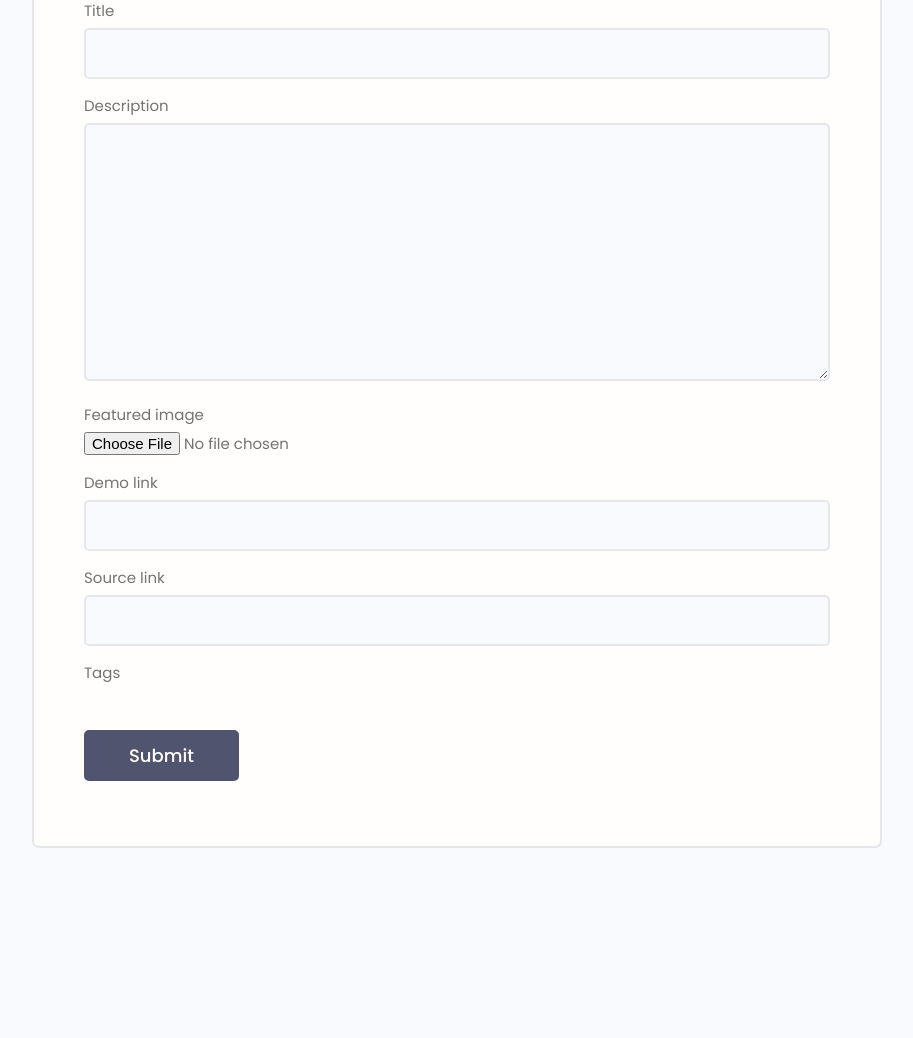
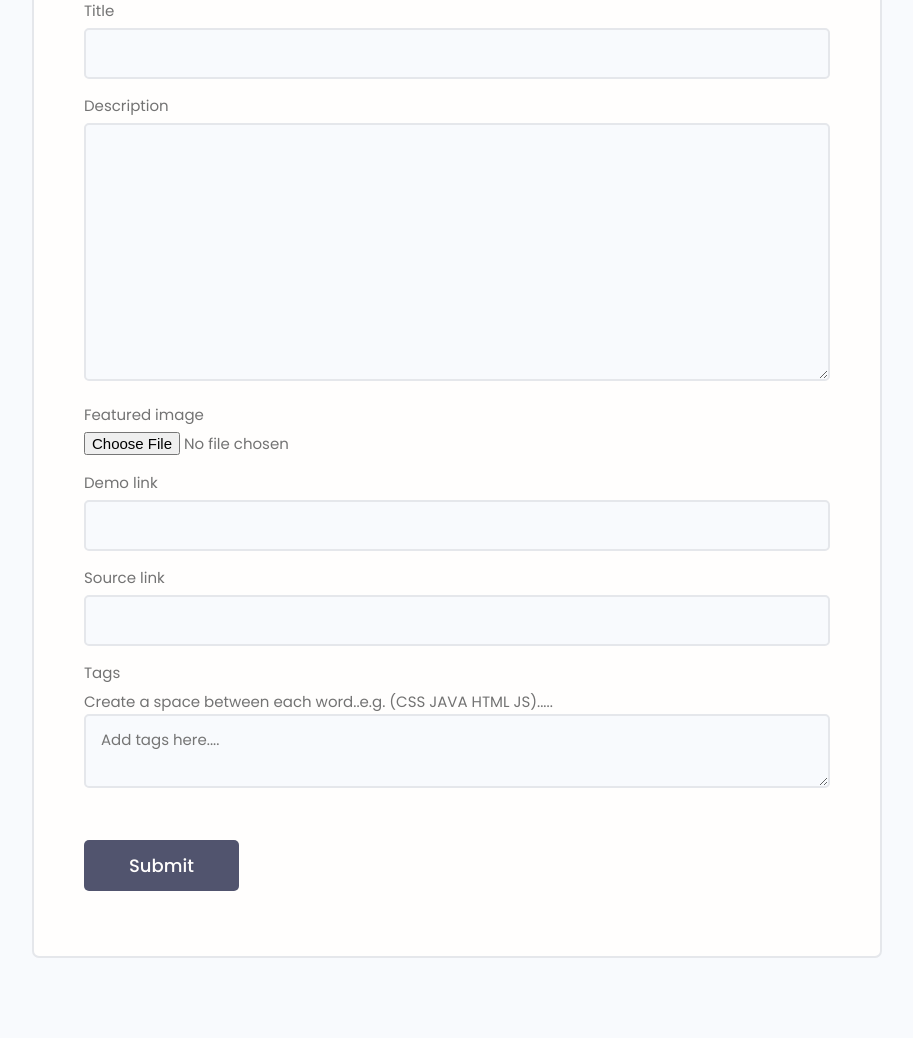
Before and after one commit to S13G/Carteras, a Django app: page /projects/create-project/ in a window 1280 px wide. Shown: the part 274-1312 px from the top of the page, without its empty margins (183-1096 px from the left). Before the commit the page ends 1122 px from the top, so only its background shows below. Run offline with Django 4.2, Linux system fonts and the light colour scheme; the visitor is signed in with stand-in values (Sample User, id 1); data that the repository does not hold is empty; some libraries are stand-ins or nearby versions.

Commit message:
bug fixes and cleanup done

```diff
--- a/projects/forms.py
+++ b/projects/forms.py
@@ -12,7 +12,7 @@ class ProjectForm(ModelForm):
     class Meta:
         model = Project
         fields = "__all__"
-        exclude = ["vote_ratio", "vote_total", "owner"]
+        exclude = ["vote_ratio", "vote_total", "owner", "tags"]
         widgets = {
             'tags': forms.CheckboxSelectMultiple(), # making the checkboxes better
         }
--- a/projects/models.py
+++ b/projects/models.py
@@ -8,7 +8,7 @@ from users.models import Profile
 # Create your models here.
 
 class Project(models.Model):
-    owner = models.ForeignKey(Profile, null=True, blank=True, on_delete=models.SET_NULL)
+    owner = models.ForeignKey(Profile, null=True, blank=True, on_delete=models.CASCADE)
     title = models.CharField(max_length=255)
     description = models.TextField(null=True, blank=True)
     featured_image = models.ImageField(null=True, blank=True, default="default.jpg")
@@ -25,6 +25,14 @@ class Project(models.Model):
 
     class Meta:
         ordering = ["-vote_ratio", "-vote_total", "title"]
+
+    @property
+    def image_url(self):
+        try:
+            url = self.featured_image.url
+        except:
+            url = ""
+        return url
 
     @property
     def reviewers(self):
--- a/projects/templates/projects/project-form.html
+++ b/projects/templates/projects/project-form.html
@@ -5,7 +5,7 @@
     <main class="formPage my-xl">
         <div class="content-box">
             <div class="formWrapper">
-                <a class="backButton" href="#"><i class="fas fa-backward"></i></a>
+                <a class="backButton" href="{% url 'account' %}"><i class="fas fa-backward"></i></a>
                 <br>
 
                 <form class="form" method="POST" enctype="multipart/form-data">
@@ -18,6 +18,11 @@
                             {{ field }}
                         </div>
                     {% endfor %}
+                    <div class="form__field">
+                        <label for="formInput#text">Tags</label>
+                        <small>Create a space between each word..e.g. (CSS JAVA HTML JS).....</small>
+                        <textarea class="input" placeholder="Add tags here...." name="newtags"></textarea>
+                    </div>
 
                     <input class="btn btn--sub btn--lg  my-md" type="submit" value="Submit" />
                 </form>
--- a/projects/templates/projects/projects.html
+++ b/projects/templates/projects/projects.html
@@ -30,7 +30,7 @@
                         <div class="column">
                             <div class="card project">
                                 <a href="{% url 'project' project.id %}" class="project">
-                                    <img class="project__thumbnail" src="{{ project.featured_image.url }}"
+                                    <img class="project__thumbnail" src="{{ project.image_url }}"
                                          alt="project thumbnail"/>
                                     <div class="card__body">
                                         <h3 class="project__title">{{ project.title }}</h3>
--- a/projects/views.py
+++ b/projects/views.py
@@ -2,7 +2,7 @@ from django.contrib import messages
 from django.contrib.auth.decorators import login_required
 from django.shortcuts import render, redirect
 from projects.forms import ProjectForm, ReviewForm
-from projects.models import Project
+from projects.models import Project, Tag
 from projects.utils import searchProjects, paginateProjects
 
 
@@ -49,11 +49,15 @@ def createProject(request):
     form = ProjectForm()
 
     if request.method == "POST":
+        new_tags = request.POST.get("newtags").replace(",", " ").split()
         form = ProjectForm(request.POST, request.FILES)
         if form.is_valid():
             project = form.save(commit=False)
             project.owner = profile
             project.save()
+            for tag in new_tags:
+                tag, created = Tag.objects.get_or_create(name=tag)
+                project.tags.add(tag)
             return redirect('account')
     context = {"form": form}
     return render(request, 'projects/project-form.html', context)
@@ -71,8 +75,13 @@ def updateProject(request, pk):
     form = ProjectForm(instance=project)
 
     if request.method == "POST":
+        # adding new tags to the project form using a textarea
+        new_tags = request.POST.get("newtags").replace(",", " ").split()
         form = ProjectForm(request.POST, request.FILES, instance=project)
-        form.save()
+        project = form.save()
+        for tag in new_tags:
+            tag, created = Tag.objects.get_or_create(name=tag)
+            project.tags.add(tag)
         return redirect('projects')
     context = {"form": form}
     return render(request, 'projects/project-form.html', context)
--- a/users/models.py
+++ b/users/models.py
@@ -27,6 +27,17 @@ class Profile(models.Model):
     def __str__(self):
         return str(self.user.username)
 
+    class Meta:
+        ordering = ["created"]
+
+    @property
+    def image_url(self):
+        try:
+            url = self.profile_image.url
+        except:
+            url = ""
+        return url
+
 
 class Skill(models.Model):
     owner = models.ForeignKey(Profile, on_delete=models.CASCADE, null=True, blank=True)
--- a/users/signals.py
+++ b/users/signals.py
@@ -48,5 +48,8 @@ def updateUser(sender, instance, created, **kwargs):
 # delete user account if profile is deleted
 @receiver(post_delete, sender=Profile)
 def deleteUser(sender, instance, **kwargs):
-    user = instance.user
-    user.delete()
+    try:
+        user = instance.user
+        user.delete()
+    except:
+        pass
--- a/users/templates/users/account.html
+++ b/users/templates/users/account.html
@@ -9,7 +9,7 @@
           <div class="card text-center">
             <div class="card__body dev">
               <a class="tag tag--pill tag--main settings__btn" href="{% url 'edit-account' %}"><i class="fa-regular fa-pen-to-square"></i> Edit</a>
-              <img class="avatar avatar--xl dev__avatar" src="{{ profile.profile_image.url }}" />
+              <img class="avatar avatar--xl dev__avatar" src="{{ profile.image_url }}" />
               <h2 class="dev__name">{{ profile.name }}</h2>
               <p class="dev__title">{{ profile.short_intro }}</p>
               <p class="dev__location">{{ profile.location }}</p>
@@ -78,7 +78,7 @@
               {% for project in projects %}
                   <tr>
                       <td class="settings__thumbnail">
-                        <a href="{% url 'project' project.id %}"><img src="{{ project.featured_image.url }}" alt="Project Thumbnail" /></a>
+                        <a href="{% url 'project' project.id %}"><img src="{{ project.image_url }}" alt="Project Thumbnail" /></a>
                       </td>
                       <td class="settings__tableInfo">
                         <a href="{% url 'project' project.id %}">{{ project.title }}</a>
--- a/users/templates/users/message.html
+++ b/users/templates/users/message.html
@@ -7,7 +7,11 @@
       <div class="message">
         <a class="backButton" href="{% url 'inbox' %}"><i class="fas fa-backward"></i></a>
         <h2 class="message__subject">{{ message.subject }}</h2>
-          <a href="" class="message__author">{{ message.name }}</a>
+          {% if message.sender %}
+            <a href="{% url 'user-profile' message.sender.id %}" class="message__author">{{ message.name }}</a>
+          {% else %}
+              <p class="message__author">{{ message.name }}</p>
+          {% endif %}
           <p class="message__date">{{ message.created }}</p>
           <div class="message__body">{{ message.body|linebreaksbr }}</div>
       </div>
--- a/users/templates/users/profiles.html
+++ b/users/templates/users/profiles.html
@@ -32,7 +32,7 @@
                 <div class="dev">
                   <a href="{% url 'user-profile' profile.id %}" class="card__body">
                     <div class="dev__profile">
-                      <img class="avatar avatar--md" src="{{ profile.profile_image.url }}" alt="image" />
+                      <img class="avatar avatar--md" src="{{ profile.image_url }}" alt="image" />
                       <div class="dev__meta">
                         <h3>{{ profile.name }}</h3>
                         <h5>{{ profile.short_intro|slice:"60" }}</h5>
--- a/users/templates/users/user-profile.html
+++ b/users/templates/users/user-profile.html
@@ -8,7 +8,7 @@
         <div class="column column--1of3">
           <div class="card text-center">
             <div class="card__body dev">
-              <img class="avatar avatar--xl" src="{{ profile.profile_image.url }}" />
+              <img class="avatar avatar--xl" src="{{ profile.image_url }}" />
               <h2 class="dev__name">{{ profile.name }}</h2>
               <p class="dev__title">{{ profile.short_intro }}</p>
               <p class="dev__location">Based in {{ profile.location }}</p>
@@ -77,7 +77,7 @@
               <div class="column">
                 <div class="card project">
                   <a href="{% url 'project' project.id %}" class="project">
-                    <img class="project__thumbnail" src="{{ project.featured_image.url }}" alt="project thumbnail" />
+                    <img class="project__thumbnail" src="{{ project.image_url }}" alt="project thumbnail" />
                     <div class="card__body">
                       <h3 class="project__title">{{ project.title }}</h3>
                       <p><a class="project__author" href="{% url 'user-profile' project.owner.id %}">By {{ project.owner }}</a></p>
```
Also changed, not shown: projects/templates/projects/single-project.html (+4 -4 lines).
